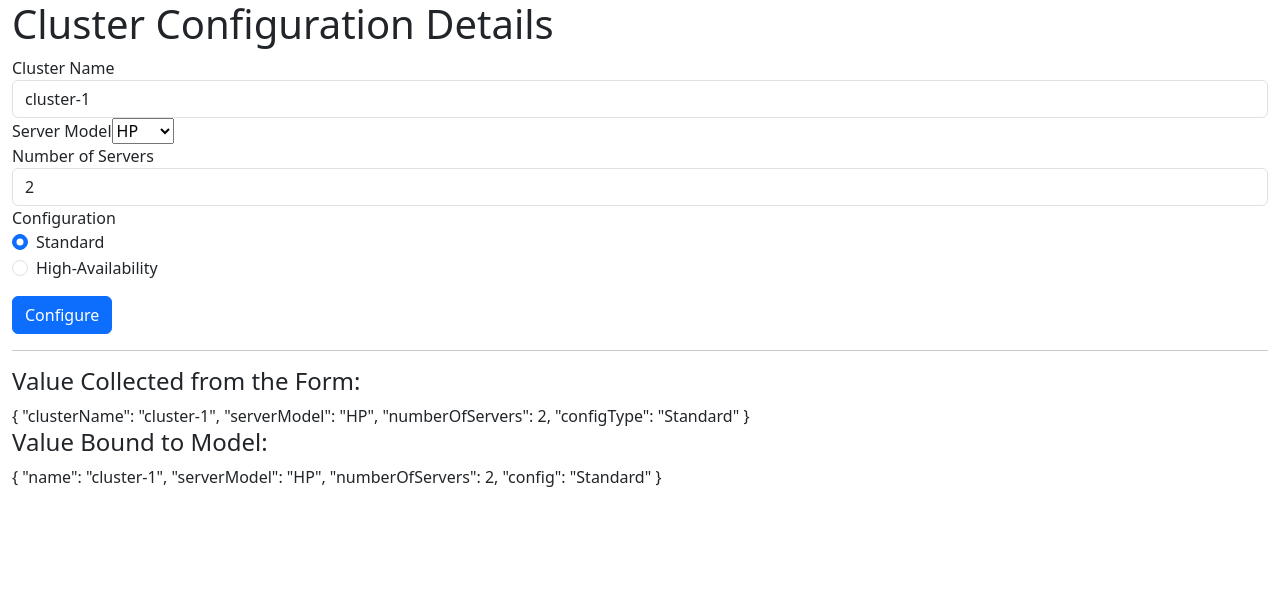
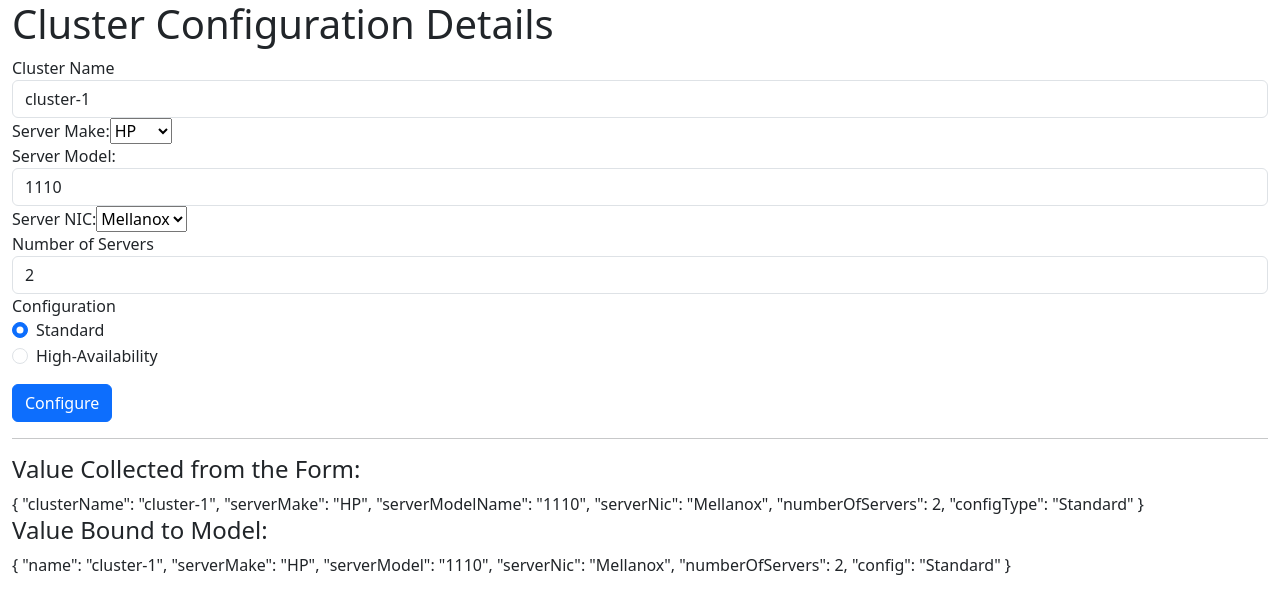
Before and after one commit to abhirup-dutta/angular-for-datacenter, an Angular app: page / in a window 1280 px wide. Shown: the top 614 px of the page. Built offline with nearby package versions, Linux system fonts and the light colour scheme.

Commit message:
Form Control Grouping

```diff
--- a/src/app/app.component.html
+++ b/src/app/app.component.html
@@ -1,4 +1,5 @@
 <div class="container-fluid">
+
 	<h1>Cluster Configuration Details</h1>
 	<div class="alert alert-danger" role="alert" *ngIf="errorMsg">
 	  <div class="alert-items">
@@ -9,23 +10,45 @@
 	  	</div>
 	  </div>
 	</div>
+
 	<form #userForm="ngForm" novalidate (ngSubmit)="onSubmit(userForm)">
+
 		<div class="form-group">
 			<label>Cluster Name</label>
 			<input type="text" name="clusterName" required class="form-control is-invalid" #name=ngModel [class.is-invalid]="name.invalid && name.touched" [(ngModel)]="clusterModel.name">
 			<small class="text-danger" [class.d-none]="name.valid || name.untouched">Name is required</small>
 		</div>
+
+		<div formGroupName="Server Details">
+
 			<div class="form-group">
-		<label>Server Model</label>
-		<select name="serverModel" [(ngModel)]="clusterModel.serverModel">
-			<option *ngFor="let serverModel of serverModels">{{ serverModel }}</option>
+				<label>Server Make:</label>
+				<select name="serverMake" [(ngModel)]="clusterModel.serverMake">
+					<option *ngFor="let serverMake of serverMakeOptions">{{ serverMake }}</option>
 				</select>
 			</div>
+
+			<div class="form-group">
+				<label>Server Model:</label>
+				<input type="text" name="serverModelName" required class="form-control is-invalid" #name=ngModel [class.is-invalid]="name.invalid && name.touched" [(ngModel)]="clusterModel.serverModel">
+				<small class="text-danger" [class.d-none]="name.valid || name.untouched">Name is required</small>
+			</div>
+
+			<div class="form-group">
+				<label>Server NIC:</label>
+				<select name="serverNic" [(ngModel)]="clusterModel.serverNic">
+					<option *ngFor="let serverNic of serverNicOptions">{{ serverNic }}</option>
+				</select>
+			</div>
+
+		</div>
+
 		<div class="form-group">
 			<label>Number of Servers</label>
 			<input type="number" name="numberOfServers" min="1" max="12" required class="form-control is-invalid" #numberOfServers=ngModel [class.is-invalid]="numberOfServers.invalid && numberOfServers.touched" [(ngModel)]="clusterModel.numberOfServers">
 			<small class="text-danger" [class.d-none]="numberOfServers.valid || numberOfServers.untouched">1 to 12 servers supported</small>
 		</div>
+
 		<div class="mb-3" *ngIf="userForm.value.numberOfServers > 1; else configNotNeeded">
 			<label>Configuration</label>
 			<div class="form-check" *ngFor="let type of configTypes">
@@ -33,15 +56,20 @@
 				<label class="form-check-label">{{ type }}</label>
 			</div>
 		</div>
+
 		<ng-template #configNotNeeded>
 		<div>
 			<label>Configuration</label><br>
 			<label>Standard with Single Server</label>
 		</div>
 		</ng-template>
+
 		<button class="btn btn-primary" type="submit" [disabled]="userForm.form.invalid">Configure</button>
+
 	</form>
+
 	<hr>
+
 	<h4>Value Collected from the Form:</h4>
 	<div>
 		{{ userForm.value | json }}
@@ -50,4 +78,5 @@
 	<div>
 		{{ clusterModel | json }}
 	</div>
+
 </div>
--- a/src/app/app.component.ts
+++ b/src/app/app.component.ts
@@ -15,10 +15,11 @@ import { ImagingService } from './imaging.service';
 })
 export class AppComponent {
   title = 'tdf';
-  serverModels = ['HP' , 'Cisco', 'Dell'];
+  serverMakeOptions = ['HP' , 'Cisco', 'Dell'];
+  serverNicOptions = ['Mellanox' , 'Chelsio', 'NVIDIA'];
   configTypes = ['Standard' , 'High-Availability'];
 
-  clusterModel = new Cluster('cluster-1', 'HP', 2, 'Standard');
+  clusterModel = new Cluster('cluster-1', 'HP', '1110', 'Mellanox', 2, 'Standard');
   errorMsg = '';
 
   constructor(private _imagingService: ImagingService) {}
--- a/src/app/cluster.ts
+++ b/src/app/cluster.ts
@@ -1,7 +1,9 @@
 export class Cluster {
 	constructor(
 		public name: string,
+		public serverMake: string,
 		public serverModel: string,
+		public serverNic: string,
 		public numberOfServers: number,
 		public config: string
 		){}
```
Lines whose indentation alone changed are shown as unchanged.
